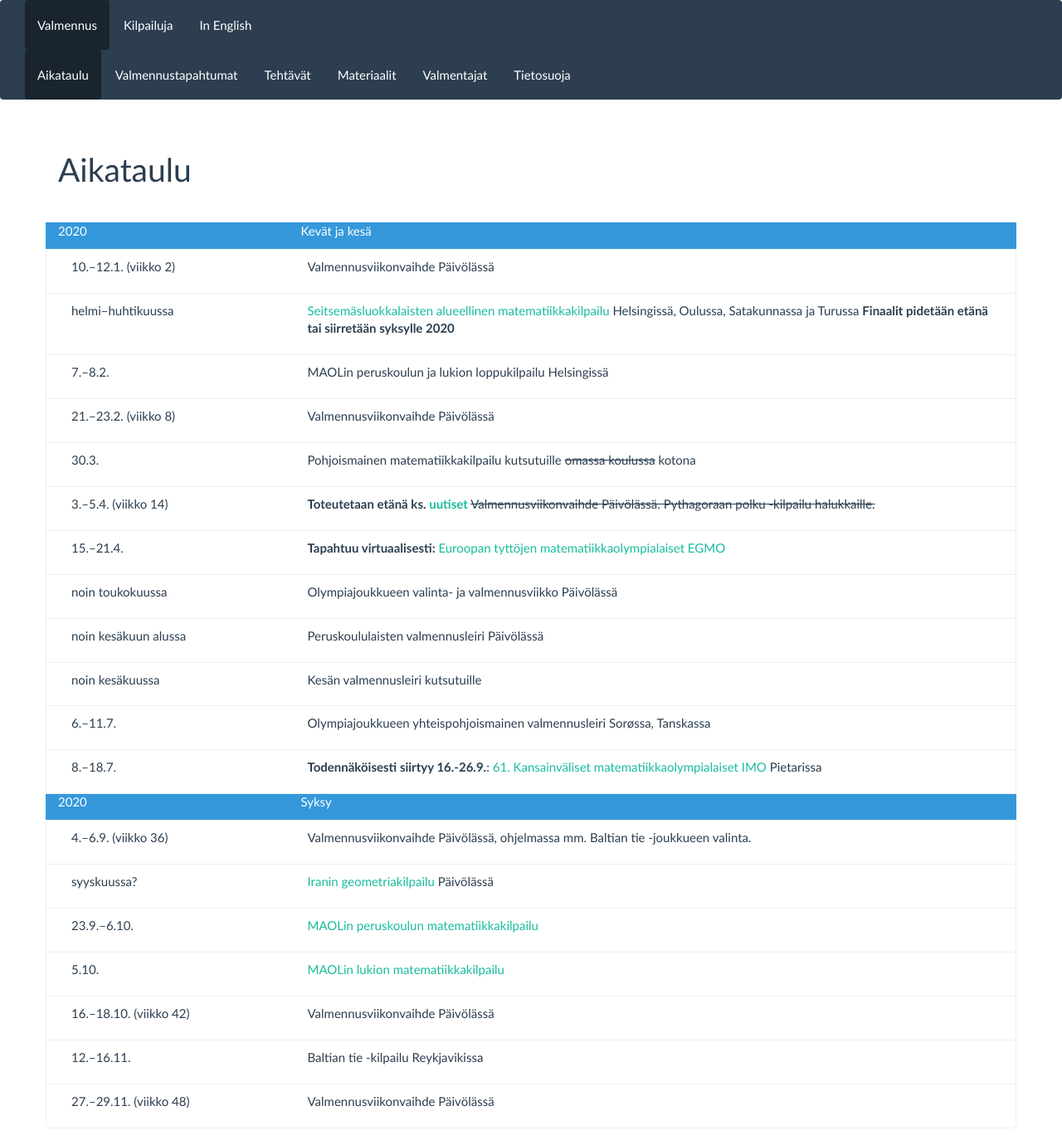
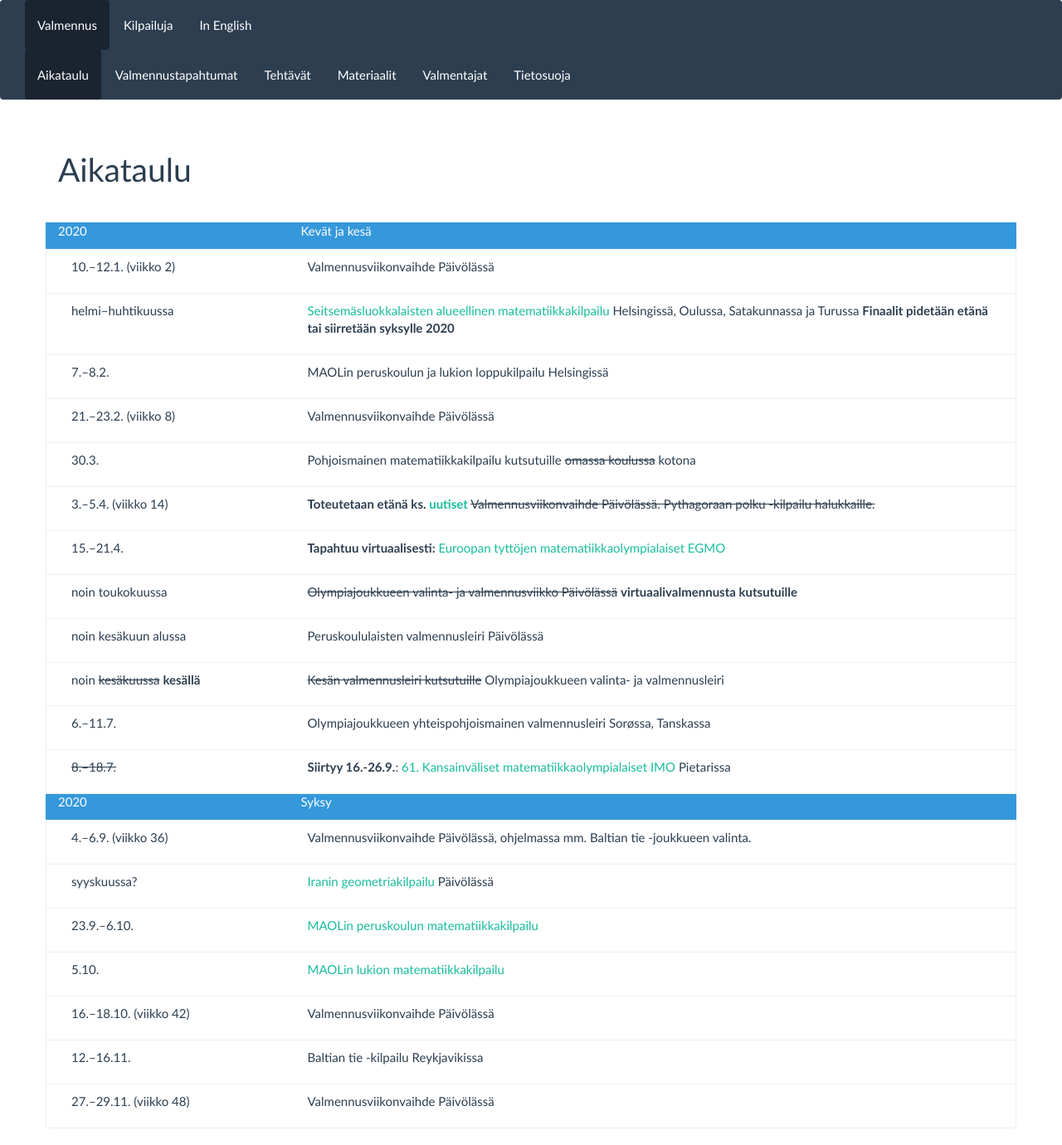
Before and after one commit to matematiikkakilpailut/matematiikkakilpailut.github.io, a Jekyll site: the page built from aikataulu/index.md, in a window 1280 px wide. Shown: the whole page at 83% size. Built offline with Jekyll 4.4.1, drawn with Linux system fonts in a browser that asks for light colours.

Commit message:
Update index.md
IMOn siirtyminen

```diff
--- a/aikataulu/index.md
+++ b/aikataulu/index.md
@@ -21,15 +21,15 @@ aikataulu:
   - pvm: "15.&ndash;21.4."
     tapahtuma: "**Tapahtuu virtuaalisesti:** [Euroopan tyttöjen matematiikka&shy;olympialaiset <abbr>EGMO</abbr>](https://egmo2020.nl)"
   - pvm: "noin toukokuussa"
-    tapahtuma: "Olympia&shy;joukkueen valinta- ja valmennus&shy;viikko Päivölässä"
+    tapahtuma: "~~Olympia&shy;joukkueen valinta- ja valmennus&shy;viikko Päivölässä~~ **virtuaalivalmennusta kutsutuille**"
   - pvm: "noin kesäkuun alussa"
     tapahtuma: "Perus&shy;koululaisten valmennus&shy;leiri Päivölässä"
-  - pvm: "noin kesäkuussa"
-    tapahtuma: "Kesän valmennusleiri kutsutuille"
+  - pvm: "noin ~~kesäkuussa~~ **kesällä**"
+    tapahtuma: "~~Kesän valmennusleiri kutsutuille~~ Olympiajoukkueen valinta- ja valmennusleiri"
   - pvm: "6.&ndash;11.7."
     tapahtuma: "Olympiajoukkueen yhteispohjoismainen valmennusleiri Sorøssa, Tanskassa"
-  - pvm: "8.&ndash;18.7."
-    tapahtuma: "**Todennäköisesti siirtyy 16.-26.9.**: [61. Kansain&shy;väliset matematiikka&shy;olympialaiset <abbr>IMO</abbr>](http://www.imo-official.org/year_info.aspx?year=2020) Pietarissa"
+  - pvm: "~~8.&ndash;18.7.~~"
+    tapahtuma: "**Siirtyy 16.-26.9.**: [61. Kansain&shy;väliset matematiikka&shy;olympialaiset <abbr>IMO</abbr>](http://www.imo-official.org/year_info.aspx?year=2020) Pietarissa"
   - pvm: "2020"
     tapahtuma: "Syksy"
     otsikko: true
```
